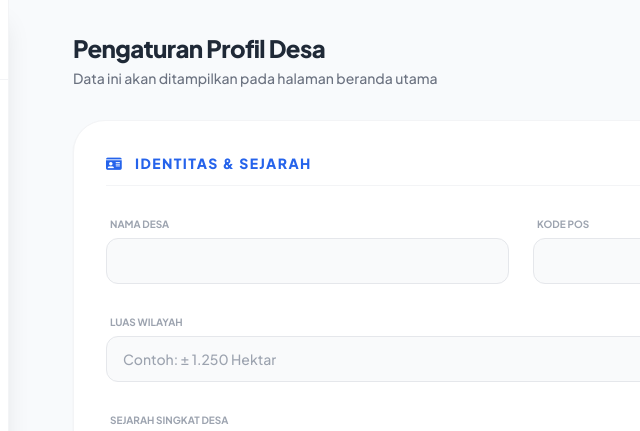
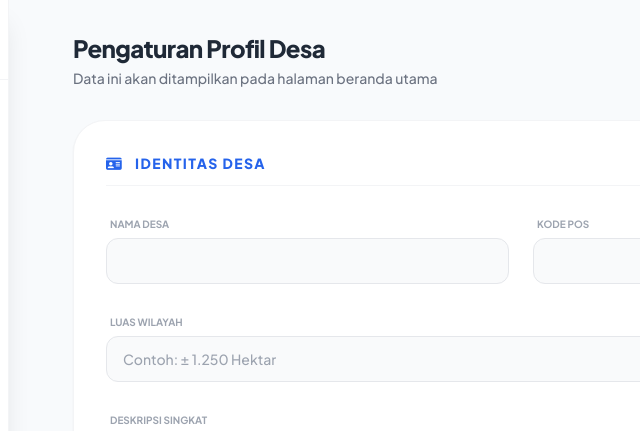
Before and after one commit to HomePrint-Developer/bakula-puntik, a plain HTML site: page setting.html in a window 1280 px wide. Shown: the top 431 px of the page, 247-887 px from the left. Drawn offline with nearby package versions, Linux system fonts and the light colour scheme; no server answers.

Commit message:
Add files via upload

```diff
--- a/setting.html
+++ b/setting.html
@@ -144,7 +144,7 @@
                 <div class="bg-white p-6 md:p-8 rounded-[2rem] border border-gray-100 shadow-sm">
                     <h4
                         class="text-sm font-black text-blue-600 uppercase tracking-widest border-b border-gray-100 pb-3 mb-6">
-                        <i class="fa-solid fa-id-card mr-2"></i> Identitas & Sejarah</h4>
+                        <i class="fa-solid fa-id-card mr-2"></i> Identitas desa</h4>
                     <div class="grid grid-cols-1 md:grid-cols-2 gap-6">
                         <div class="space-y-1">
                             <label class="text-[10px] font-bold text-gray-400 uppercase ml-1">Nama Desa</label>
@@ -162,8 +162,7 @@
                                 class="w-full px-4 py-3 bg-gray-50 border border-gray-200 rounded-xl text-sm focus:ring-2 focus:ring-blue-600 outline-none font-medium">
                         </div>
                         <div class="md:col-span-2 space-y-1">
-                            <label class="text-[10px] font-bold text-gray-400 uppercase ml-1">Sejarah Singkat
-                                Desa</label>
+                            <label class="text-[10px] font-bold text-gray-400 uppercase ml-1">Deskripsi singkat</label>
                             <textarea id="input_sejarah" required rows="4"
                                 class="w-full px-4 py-3 bg-gray-50 border border-gray-200 rounded-xl text-sm focus:ring-2 focus:ring-blue-600 outline-none resize-none leading-relaxed text-gray-700"></textarea>
                         </div>
```
Also changed, not shown: index.html (+1 -2 lines).
